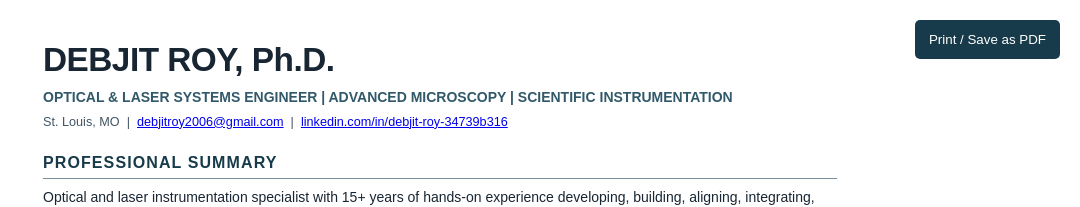
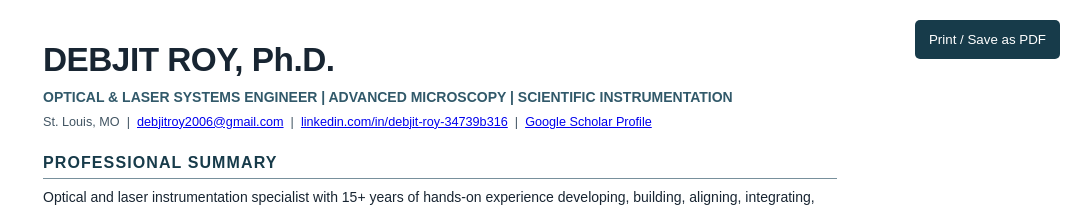
Before and after one commit to debjitroy2006/debjitroy2006.github.io, a plain HTML site: page resume.html in a window 1280 px wide. Shown: the top 207 px of the page, without its empty margins (200-1280 px from the left). Drawn offline with Linux system fonts and the light colour scheme.

Commit message:
Add Google Scholar profile to resume

```diff
--- a/resume.html
+++ b/resume.html
@@ -11,7 +11,7 @@
 <a class="print" href="#" onclick="window.print();return false">Print / Save as PDF</a>
 <h1>DEBJIT ROY, Ph.D.</h1>
 <div class="subtitle">OPTICAL & LASER SYSTEMS ENGINEER | ADVANCED MICROSCOPY | SCIENTIFIC INSTRUMENTATION</div>
-<div class="contact">St. Louis, MO &nbsp;|&nbsp; <a href="mailto:debjitroy2006@gmail.com">debjitroy2006@gmail.com</a> &nbsp;|&nbsp; <a href="https://www.linkedin.com/in/debjit-roy-34739b316/">linkedin.com/in/debjit-roy-34739b316</a></div>
+<div class="contact">St. Louis, MO &nbsp;|&nbsp; <a href="mailto:debjitroy2006@gmail.com">debjitroy2006@gmail.com</a> &nbsp;|&nbsp; <a href="https://www.linkedin.com/in/debjit-roy-34739b316/">linkedin.com/in/debjit-roy-34739b316</a> &nbsp;|&nbsp; <a href="https://scholar.google.com/citations?user=WmQeF50AAAAJ&hl=en">Google Scholar Profile</a></div>
 
 <h2>Professional Summary</h2>
 <p class="summary">Optical and laser instrumentation specialist with 15+ years of hands-on experience developing, building, aligning, integrating, optimizing, and maintaining complex optical systems for scientific research. Experience includes femtosecond laser oscillators and pump-laser configurations, ultrafast pulse characterization, interferometry, precision optical alignment, and custom optomechanical instrumentation. Designed and built a Mach–Zehnder interferometer, a four-channel time-resolved confocal microscope, and an optical-tweezers microscope with multiphoton imaging. Skilled in experimental testing, quantitative analysis, troubleshooting, and user training.</p>
```
